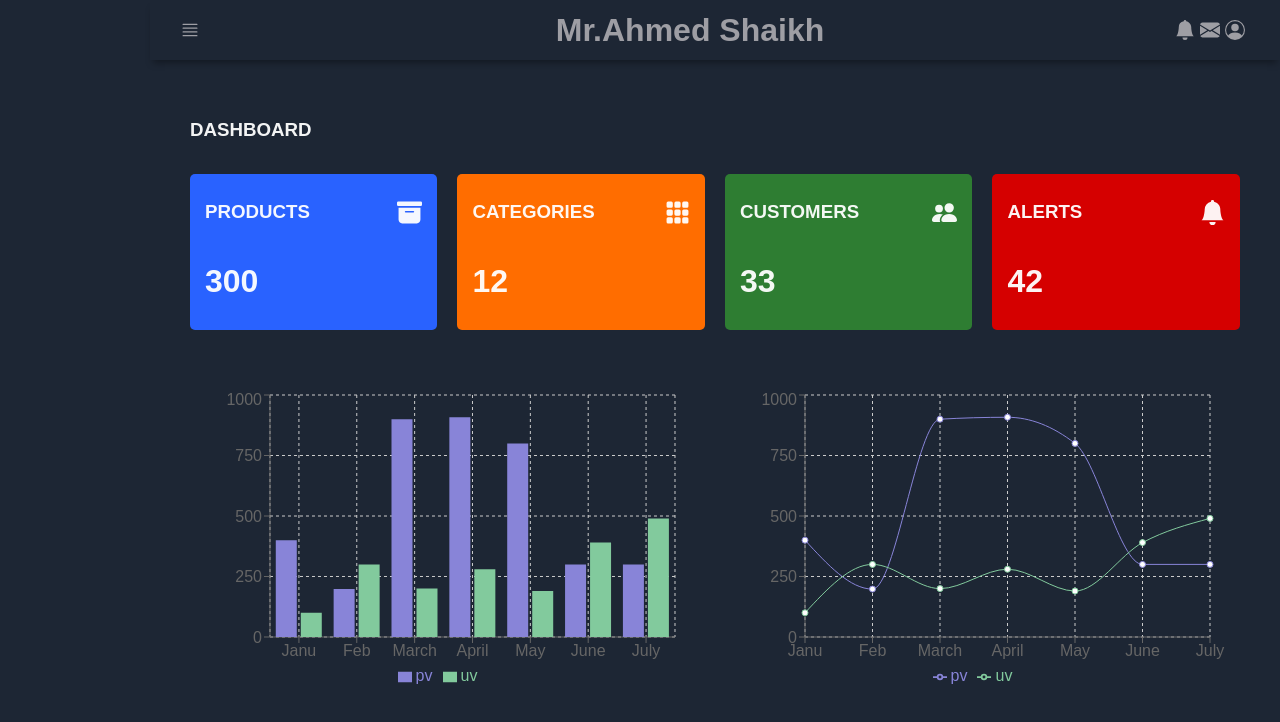
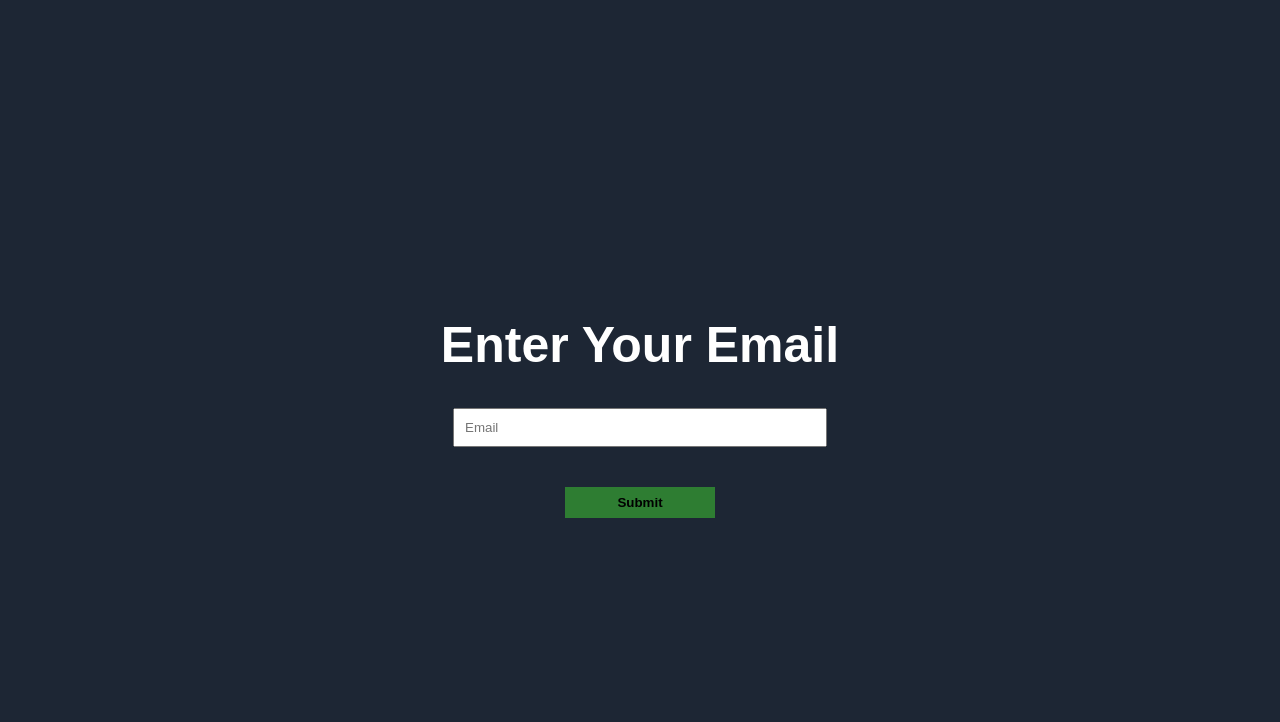
Before and after one commit to ahmedshk2003/Admin-Panel, a React (Create React App) app: page / in a window 1280 px wide. Shown: the top 722 px of the page. Built offline with nearby package versions, Linux system fonts and the light colour scheme.

Commit message:
Added Login and Validation

```diff
--- a/src/App.css
+++ b/src/App.css
@@ -79,7 +79,7 @@ body {
     list-style-type: none;
 }
 
-.sidebarList-under{
+.sidebarList-under {
     padding: 0;
     list-style-type: none;
 }
@@ -89,7 +89,7 @@ body {
     font-size: 18px;
 }
 
-.sidebarListItem-under{
+.sidebarListItem-under {
     padding: 10px 20px 5px 50px;
     font-size: 15px;
 }
@@ -99,17 +99,20 @@ body {
     cursor: pointer;
 }
 
-.sidebarListItem-under:hover{
+.sidebarListItem-under:hover {
     cursor: pointer;
 }
+
 .sidebarListItem>a {
     text-decoration: none;
     color: #9e9ea4;
 }
-.sidebarListItem-under> a{
+
+.sidebarListItem-under>a {
     text-decoration: none;
     color: #9e9ea4;
 }
+
 .sidebarResponsive {
     display: inline !important;
     position: absolute;
@@ -186,3 +189,41 @@ body {
             'main';
     }
 }
+
+.loginTxt {
+    color: white;
+
+}
+
+.loginDiv{
+    display: flex;
+    flex-direction: column;
+    align-items: center;
+    justify-content: center;
+    height: 100vh;
+
+}
+
+.loginInput{
+    padding: 10px;
+    width: 350px;
+    margin-bottom: 40px;
+}
+
+.submitBtn{
+    padding: 8px;
+    width: 150px;
+    background-color: #2e7d32;
+    border: 0;
+    color: black;
+    font-weight: 800;
+    cursor: pointer;
+
+}
+ .submitBtn:hover{
+    border: 4px solid white;
+ }
+
+ .loginTxt{
+    font-size: 50px;
+ }
--- a/src/App.js
+++ b/src/App.js
@@ -1,11 +1,85 @@
-import React from "react"
-import "./App.css"
-import Layout from './Layout'
+import React, { useState } from "react";
+import "./App.css";
+import Layout from './Layout';
+import { Email } from "./login/Email";
+import { Password } from "./login/Password";
+import { Otp } from "./login/Otp";
+
+export const App = () => {
+  const [authStep, setAuthStep] = useState('email');
+  const [newData, setNewData] = useState({
+    email: '',
+    password: '',
+    otp: ''
+
+  })
+
+  const data = {
+
+    email: 'ahmedshaikh',
+    password: 'ahmedshaikh',
+    otp: '1234'
+
+  }
+
+  const handleValidation = (e, key) => {
+    setNewData(
+      {
+        [key]: e.target.value
+      }
+    )
+
+  }
 
 
-export const App = () => {
-  return (
-   <Layout />
-  )
+  const handleEmail = () => {
 
+    const email = data.email
+    const password = data.password
+    const otp = data.otp
+
+    if (data.email === newData.email) {
+
+      setAuthStep('password');
+
+    }
+  }
+
+
+
+
+const handlePassword = () => {
+  if (data.password === newData.password)
+    setAuthStep('otp');
 }
+
+const handleOtp = () => {
+  if (data.otp === newData.otp)
+    localStorage.setItem('Logged In', 1)
+  setAuthStep('layout')
+}
+
+
+
+
+return (
+  <>
+    {authStep === 'email' ?
+      <Email click={handleEmail}
+        change={(e) => handleValidation(e, "email")}
+        value={newData.email}
+      />
+      : authStep === 'password' ?
+        <Password click={handlePassword}
+          change={(e) => handleValidation(e, "password")}
+          value={newData.password} />
+        : authStep === 'otp' ?
+          <Otp
+            click={handleOtp}
+            change={(e) => handleValidation(e, "otp")}
+            value={newData.otp} />
+          : authStep === 'layout' ?
+            <Layout /> : null}
+  </>
+);
+}
--- a/src/Layout.jsx
+++ b/src/Layout.jsx
@@ -20,7 +20,7 @@ const Layout = () => {
                     <Routes>
                         <Route path='/' element={<Home />} />
                         <Route path='/addinventory' element={<AddInventory />} />
-                        <Route path='/showinventry' element={<ShowInventory/>} />
+                        <Route path='/showinventry' element={<ShowInventory />} />
                     </Routes>
                 </Main>
             </Router>
--- a/src/components/Header.jsx
+++ b/src/components/Header.jsx
@@ -8,7 +8,7 @@ export const Header = ({ openSidebar }) => {
                 <BsJustify className='icon' onClick={openSidebar} />
             </div>
             <div className='headerLeft'>
-                <h1>Mr.Ahmed Shaikh</h1>
+                <h1>Welcome, Mr.Ahmed Shaikh</h1>
             </div>
             <div className='headerRight'>
                 <BsFillBellFill className='icon' />
--- /dev/null
+++ b/src/login/Email.jsx
@@ -0,0 +1,13 @@
+import React from 'react'
+
+export const Email = (props) => {
+  return (
+    <>
+      <div className='loginDiv'>
+      <h1 className='loginTxt'>Enter Your Email</h1>
+      <input type='text' placeholder='Email' className='loginInput' onChange={props.change} value={props.value} ></input>
+      <button onClick={props.click} className='submitBtn'>Submit</button>
+    </div >
+    </>
+  )
+}
--- /dev/null
+++ b/src/login/Otp.jsx
@@ -0,0 +1,13 @@
+import React from 'react'
+
+export const Otp = (props) => {
+  return (
+    <>
+      <div className='loginDiv'>
+        <h1 className='loginTxt'>Enter OTP</h1>
+        <input type='text' placeholder='OTP' className='loginInput' onChange={props.change} value={props.value}></input>
+        <button onClick={props.click} className='submitBtn'>Submit</button>
+      </div>
+    </>
+  )
+}
--- /dev/null
+++ b/src/login/Password.jsx
@@ -0,0 +1,16 @@
+import React from 'react'
+
+export const Password = (props) => {
+    return (
+        <>
+            <div className='loginDiv'>
+
+                <h1 className='loginTxt'>Enter Your Password</h1>
+                <input type='password' placeholder='Password' className='loginInput' onChange={props.change} value={props.value}></input>
+                <button onClick={props.click} className='submitBtn'>Submit</button>
+
+            </div>
+
+        </>
+    )
+}
```
Also changed, not shown: src/components/Login.jsx (deleted, +0 -7 lines). Lines whose indentation alone changed are shown as unchanged.
